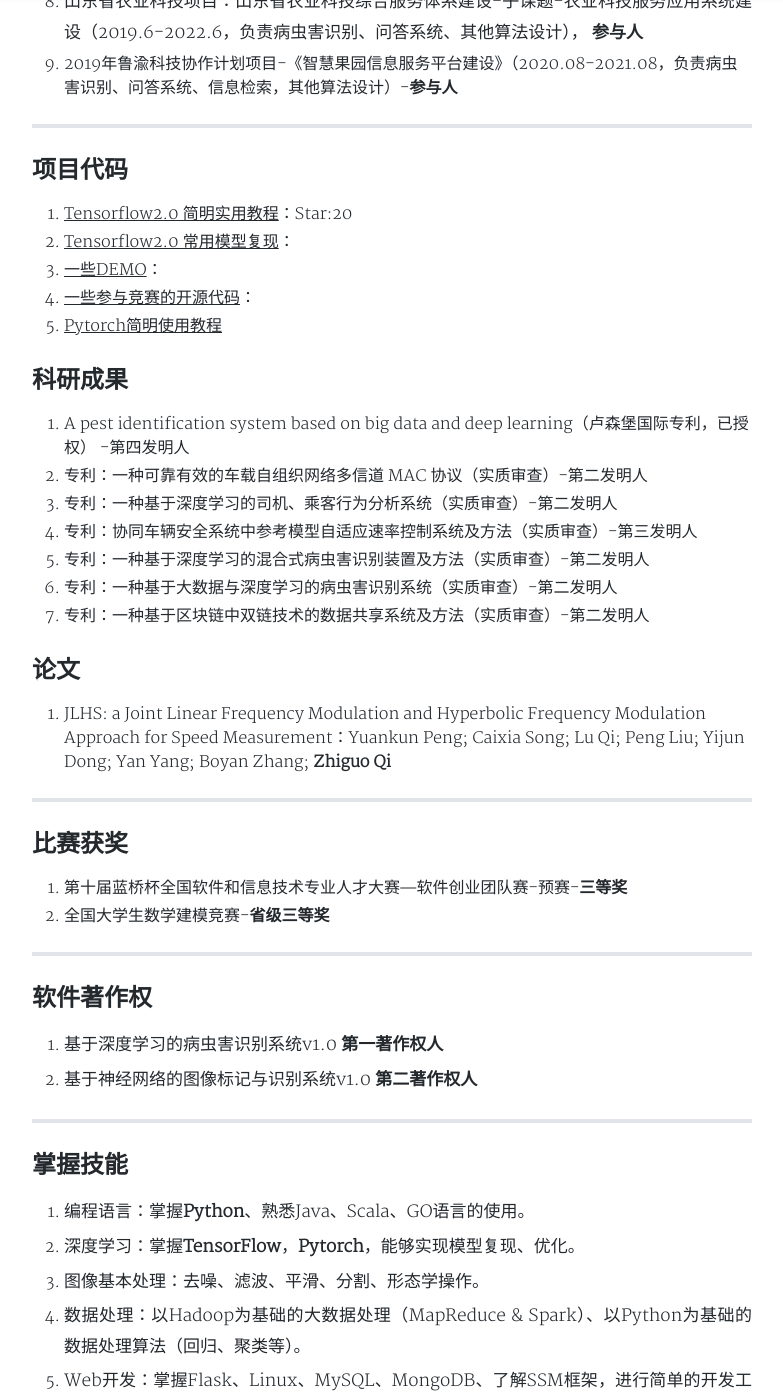
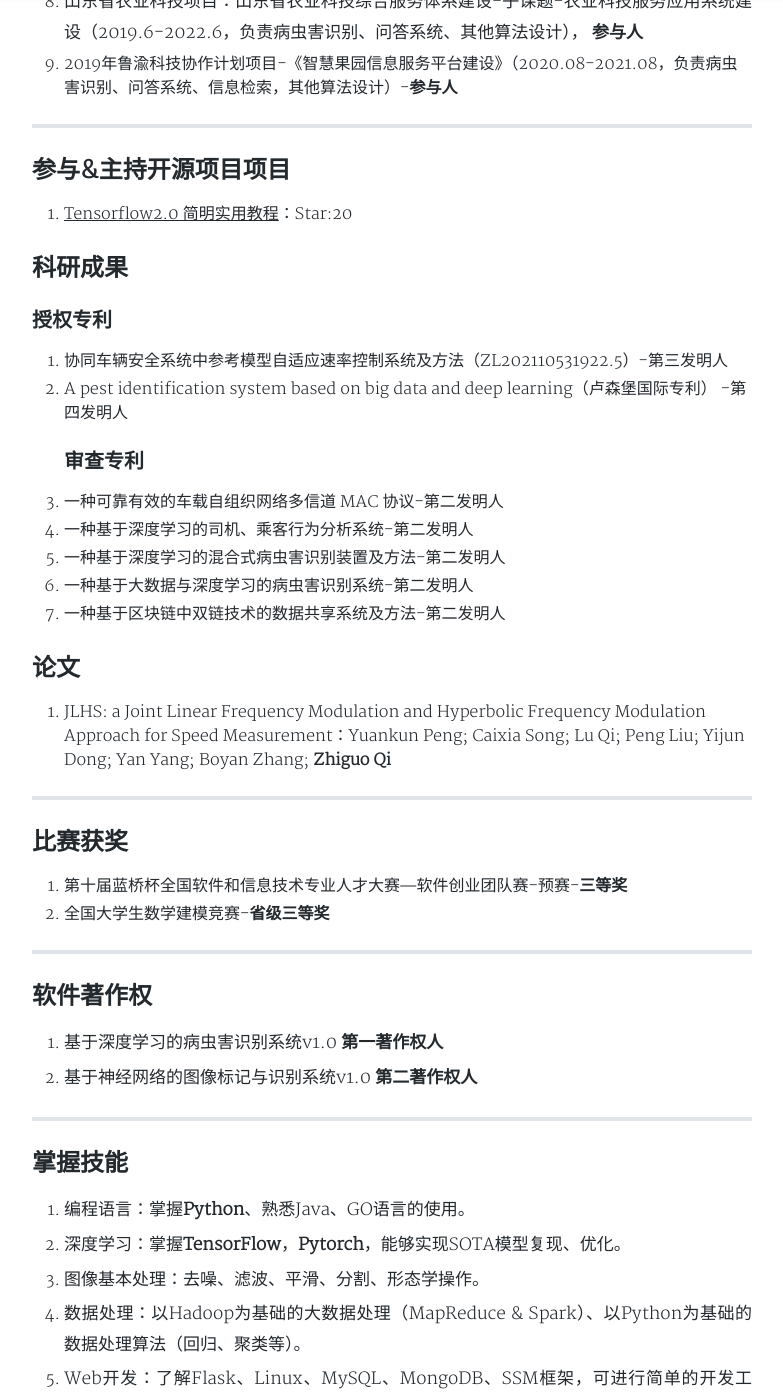
Before and after one commit to Qzgfather/Qzgfather.github.io, a Jekyll site: the page built from _posts/2020-01-09-hello.md, in a window 1280 px wide and 1400 px high, scrolled down 1487 px. Shown: the whole window, without its empty margins (248-1031 px from the left). Built offline with Jekyll 4.4.1, drawn with Linux system fonts in a browser that asks for light colours; nearby versions of some CDN libraries; a style sheet for code colours, icons or effects is not loaded; some of the changed text lies outside the part shown.

Commit message:
feat:更新自我介绍

```diff
--- a/_posts/2020-01-09-hello.md
+++ b/_posts/2020-01-09-hello.md
@@ -48,24 +48,21 @@
 
 ---
 
-## 项目代码
+## 参与&主持开源项目项目
 
 1. [Tensorflow2.0 简明实用教程](https://github.com/Qzgfather/TensorFlow-2.0)：Star:20
-2. [Tensorflow2.0 常用模型复现](https://github.com/Qzgfather/TensorFlow2_CNN_Models)：
-3. [一些DEMO](https://github.com/Qzgfather/Deep-Learning-Project)：
-4. [一些参与竞赛的开源代码](https://github.com/Qzgfather/match)：
-5. [Pytorch简明使用教程](https://github.com/Qzgfather/Pytorch_Tutorials)
 
 
 ## 科研成果
-
-1. A pest identification system based on big data and deep learning（卢森堡国际专利，已授权） -第四发明人
-2. 专利：一种可靠有效的车载自组织网络多信道 MAC 协议（实质审查）-第二发明人
-3. 专利：一种基于深度学习的司机、乘客行为分析系统（实质审查）-第二发明人
-4. 专利：协同车辆安全系统中参考模型自适应速率控制系统及方法（实质审查）-第三发明人
-5. 专利：一种基于深度学习的混合式病虫害识别装置及方法（实质审查）-第二发明人
-6. 专利：一种基于大数据与深度学习的病虫害识别系统（实质审查）-第二发明人
-7. 专利：一种基于区块链中双链技术的数据共享系统及方法（实质审查）-第二发明人
+### 授权专利
+1. 协同车辆安全系统中参考模型自适应速率控制系统及方法（ZL202110531922.5）-第三发明人
+2. A pest identification system based on big data and deep learning（卢森堡国际专利） -第四发明人
+### 审查专利
+1. 一种可靠有效的车载自组织网络多信道 MAC 协议-第二发明人
+2. 一种基于深度学习的司机、乘客行为分析系统-第二发明人
+3. 一种基于深度学习的混合式病虫害识别装置及方法-第二发明人
+4. 一种基于大数据与深度学习的病虫害识别系统-第二发明人
+5. 一种基于区块链中双链技术的数据共享系统及方法-第二发明人
 
 ## 论文
 
@@ -90,14 +87,18 @@
 
 ## 掌握技能
 
-1. 编程语言：掌握**Python**、熟悉Java、Scala、GO语言的使用。
+1. 编程语言：掌握**Python**、熟悉Java、GO语言的使用。
 
-2. 深度学习：掌握**TensorFlow**，**Pytorch**，能够实现模型复现、优化。
+2. 深度学习：掌握**TensorFlow**，**Pytorch**，能够实现SOTA模型复现、优化。
 
 3. 图像基本处理：去噪、滤波、平滑、分割、形态学操作。
 
 4. 数据处理：以Hadoop为基础的大数据处理（MapReduce & Spark）、以Python为基础的数据处理算法（回归、聚类等）。
 
-5. Web开发：掌握Flask、Linux、MySQL、MongoDB、了解SSM框架，进行简单的开发工作。
+5. Web开发：了解Flask、Linux、MySQL、MongoDB、SSM框架，可进行简单的开发工作。
 
-6. 其他技术：区块链：熟悉Hyperledger Fabric V1.1&v2.0超级账本部署
+6. 其他技术：区块链：熟悉超级账本、百度超级链的部署与智能合约开发。
+
+## 自我评价
+
+本人热爱科研，对深度学习方向有着一定的研究，对其他相关技术也充满好奇，希望自己能在保持主线的情况下对其他技术多多涉猎，融会贯通，以期全面发展。
```
Also changed, not shown: other parts of _posts/2020-01-09-hello.md (+1 -1 lines).
